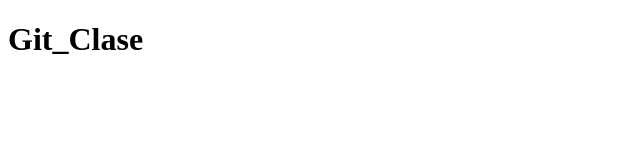
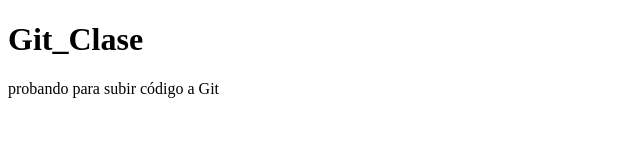
Before and after one commit to AKARINAM/pruebaPagina, a plain HTML site: page index.html in a window 1280 px wide. Shown: the whole page, without its empty margins (0-640 px from the left). Drawn offline with Linux system fonts and the light colour scheme.

Commit message:
nuevo mensaje

```diff
--- a/index.html
+++ b/index.html
@@ -8,5 +8,6 @@
 </head>
 <body>
     <h1>Git_Clase</h1>
+    <p>probando para subir código a Git</p>
 </body>
 </html>
```
